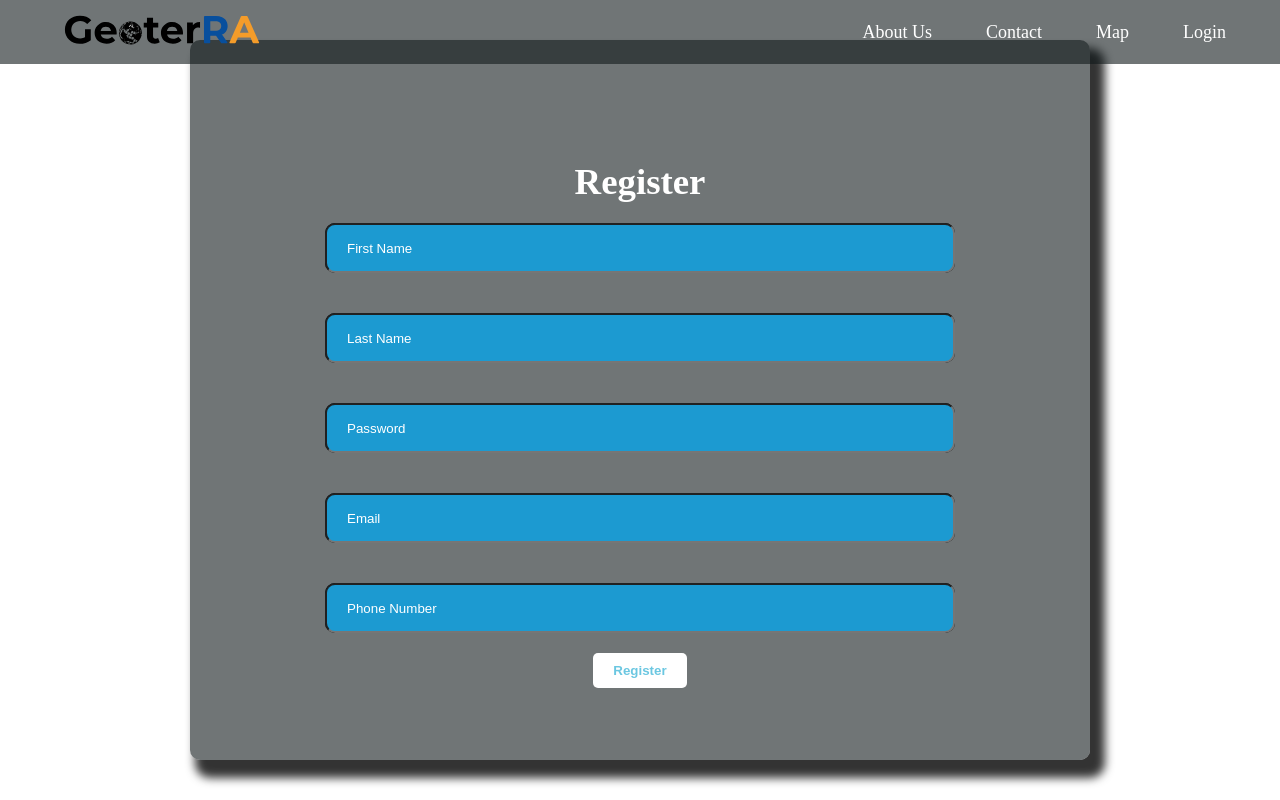
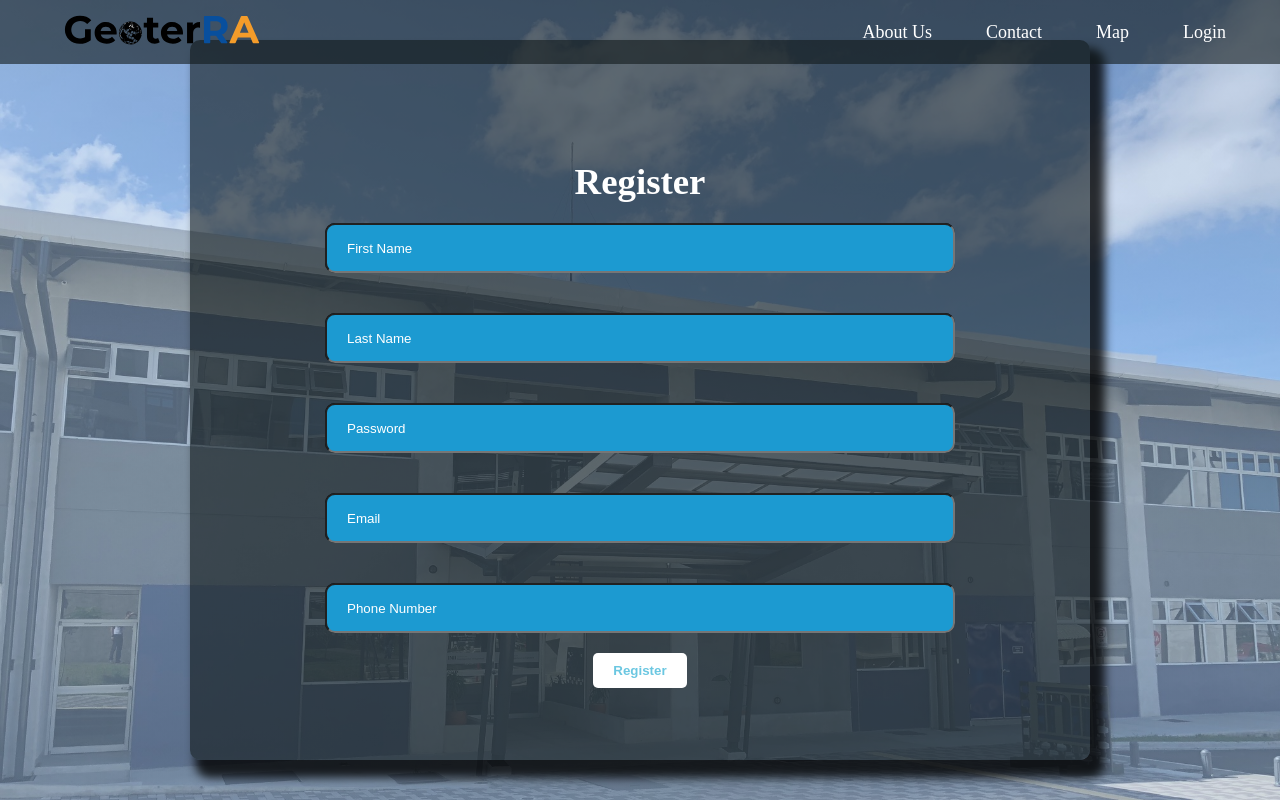
Before and after one commit to MarioCordero/GeoterRA_DEV, a PHP site: page /register.html in a window 1280 px wide. Run offline with PHP 8.4, Linux system fonts and the light colour scheme; some web fonts are replaced.

Commit message:
Algunos pequeños cambios en el css y en "register.html"

```diff
--- a/website/assets/css/style.css
+++ b/website/assets/css/style.css
@@ -248,7 +248,17 @@ html {
 
 
 /* ------------------------------register.html------------------------------ */
-.register {
+.register-background{
+	width: 100%;
+	max-height: 100vh;
+	min-height: 100vh;
+	background-image: linear-gradient(rgba(166, 195, 227, 0.5),
+			rgba(166, 195, 227, 0.5)), url(../images/register-background.jpg);
+	background-size:cover;
+	background-repeat: no-repeat;
+}
+
+.register-form {
 	display: flex;
 	width: 900px;
 	height: 720px;
@@ -263,12 +273,10 @@ html {
 	border-radius: 10px;
 }
 
-.register h1 {
+.register-form h1 {
 	font-size: 2.3em;
 	text-align: center;
-}
-
-.register form {
+}.register-form form {
 	width: 900px;
 	height: 280px;
 	display: flex;
@@ -276,28 +284,19 @@ html {
 	align-items: center;
   position: relative;
   top: -100px;
-}
-
-.register .input-box {
+}.register-form .input-box {
 	position: relative;
 	width: 70%;
 	height: 50px;
 	margin: 20px 0px;
 	background-color: black;
 	border-radius: 10px;
-}
-
-.register input {
+}.register-form input {
 	width: 100%;
 	height: 50px;
 	background-color: rgba(33, 182, 246, 0.85);
 	border-radius: 10px;
 	color: #fff;
-}
-
-.register input::placeholder {
+}.register-form input::placeholder {
 	color: #fff;
 }
-
-.register i {
-}
--- /dev/null
+++ b/website/assets/js/send-php.js
@@ -0,0 +1,23 @@
+document.getElementById("reg_form").addEventListener("submit",
+			function(event) {
+				event.preventDefault();
+				let formData = new FormData(this);
+				let xhr = new XMLHttpRequest();
+				xhr.open("POST", "assets/includes/register.inc.php", true);
+				xhr.onreadystatechange = function() {
+				if (xhr.readyState == 4 && xhr.status == 200) {
+					let errorObject = JSON.parse(xhr.responseText);
+					if (errorObject.length === 0) {
+					window.location.href = "logged_in.html";
+					} else {
+					document.getElementById("result").innerHTML = "";
+					console.log(errorObject);
+					Object.keys(errorObject).forEach(key => {
+						let value = errorObject[key];
+						document.getElementById("result").innerHTML += value + "<br>";
+					});
+					}
+				}
+				};
+				xhr.send(formData);
+			});
--- a/website/index.html
+++ b/website/index.html
@@ -42,6 +42,7 @@
 				</div>
 
 			</nav>
+			<!-- NAVBAR -->
 
 			<div class="index-container Montserrat-Regular">
 
--- a/website/login.html
+++ b/website/login.html
@@ -42,6 +42,7 @@
 				</div>
 
 			</nav>
+			<!-- NAVBAR -->
 
 			<div class="login-container">
 
--- a/website/register.html
+++ b/website/register.html
@@ -1,15 +1,31 @@
 <!DOCTYPE html>
 <html lang="en">
+
 	<head>
+
 		<meta charset="UTF-8">
-    <meta name="viewport" content="width=device-width, initial-scale=1">
-    <title></title>
-    <link href=" assets/css/style.css" rel="stylesheet">
+		<meta http-equiv="X-UA-Compatible" content="IE=edge">
+		<meta name="viewport" content="width=device-width, user-scalable=no, initial-scale=1.0, maximum-scale=1.0, minimum-scale=1.0">
+
+		<!--CUSTOM CSS-->
+		<link rel="stylesheet" href="./assets/css/style.css">
+		<link rel="stylesheet" href="./assets/css/fonts.css">
+		<!-- <link rel="stylesheet" href="./assets/css/responsive.css"> -->
+
+		<!--CUSTOM FONTS-->
+		<link rel="stylesheet" type="text/css" href="./assets/css/fuentes.css">
+		<!--ICON-->
+		<link rel="shortcut icon" type="image/x-icon" href="./GeoterRA.ico">
+
+		<title>GeoterRA</title>
+
 	</head>
+
 	<body>
 
+		<div class="general-container register-background">
+
 			<!-- NAVBAR -->
-
 			<nav class="navbar Montserrat-Regular">
 
 				<div class="logo-container">
@@ -26,10 +42,10 @@
 				</div>
 
 			</nav>
+			<!-- NAVBAR -->
 
 			<!-- REGISTER FORM -->
-
-			<div class="register Montserrat-Regular">
+			<div class="register-form Montserrat-Regular">
 
 				<form id="reg_form" action="assets/includes/register.inc.php" method="post">
 					<h1>Register</h1>
@@ -66,34 +82,12 @@
 				<p id="result"></p>
 
 			</div>
+			<!-- REGISTER FORM -->
 
 			<!-- AJAX info sent to php -->
+			<script src="./assets/js/send-php.js"></script>
 
-      <script>
-      document.getElementById("reg_form").addEventListener("submit",
-        function(event) {
-          event.preventDefault();
-          let formData = new FormData(this);
-          let xhr = new XMLHttpRequest();
-          xhr.open("POST", "assets/includes/register.inc.php", true);
-          xhr.onreadystatechange = function() {
-            if (xhr.readyState == 4 && xhr.status == 200) {
-              let errorObject = JSON.parse(xhr.responseText);
-              if (errorObject.length === 0) {
-                window.location.href = "logged_in.html";
-              } else {
-                document.getElementById("result").innerHTML = "";
-                console.log(errorObject);
-                Object.keys(errorObject).forEach(key => {
-                  let value = errorObject[key];
-                  document.getElementById("result").innerHTML += value + "<br>";
-                });
-              }
-            }
-          };
-          xhr.send(formData);
-        });
-      </script>
+		</div>
 
 	</body>
 </html>
```
Also changed, not shown: website/assets/images/register-background.jpg (added). Lines whose indentation alone changed are shown as unchanged.
